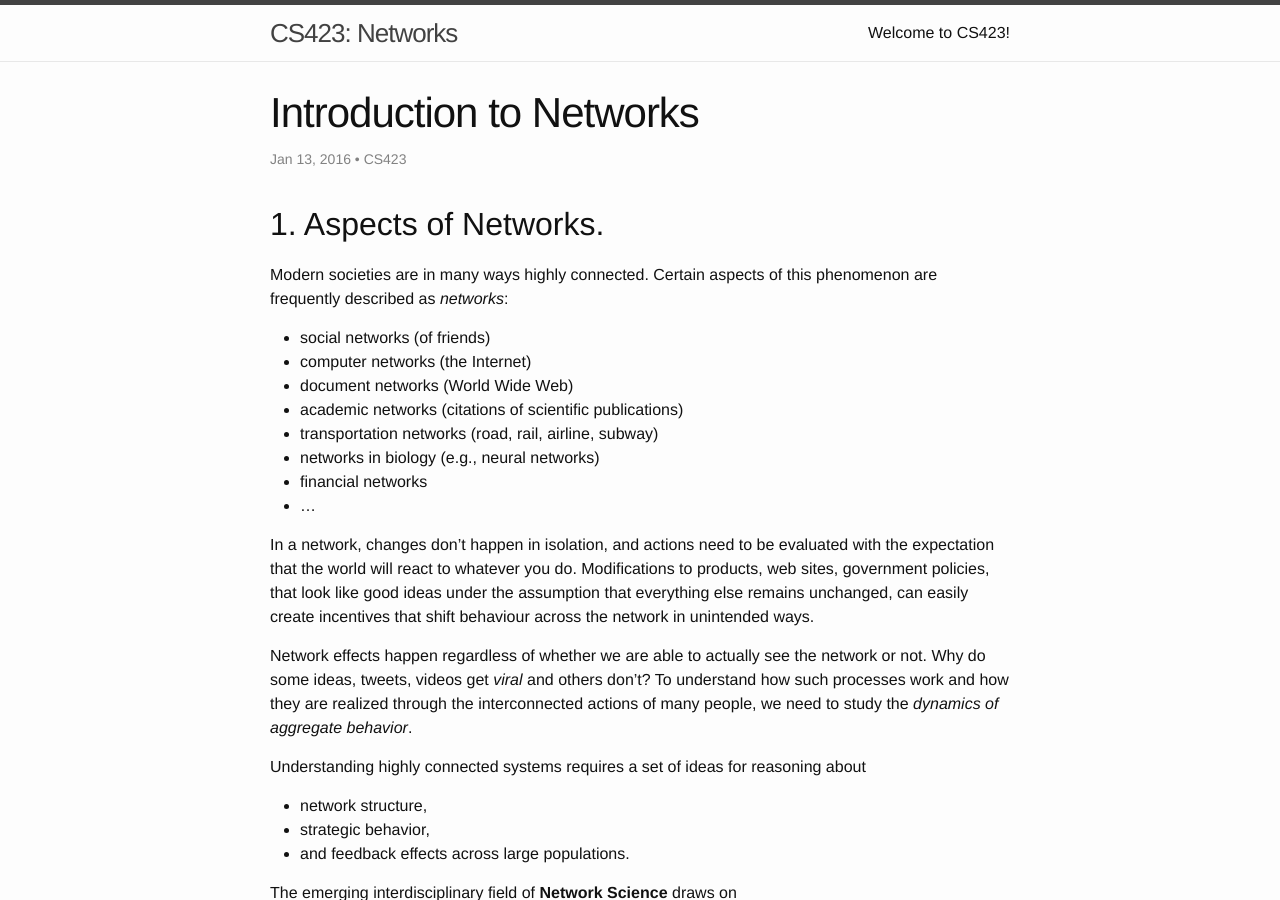
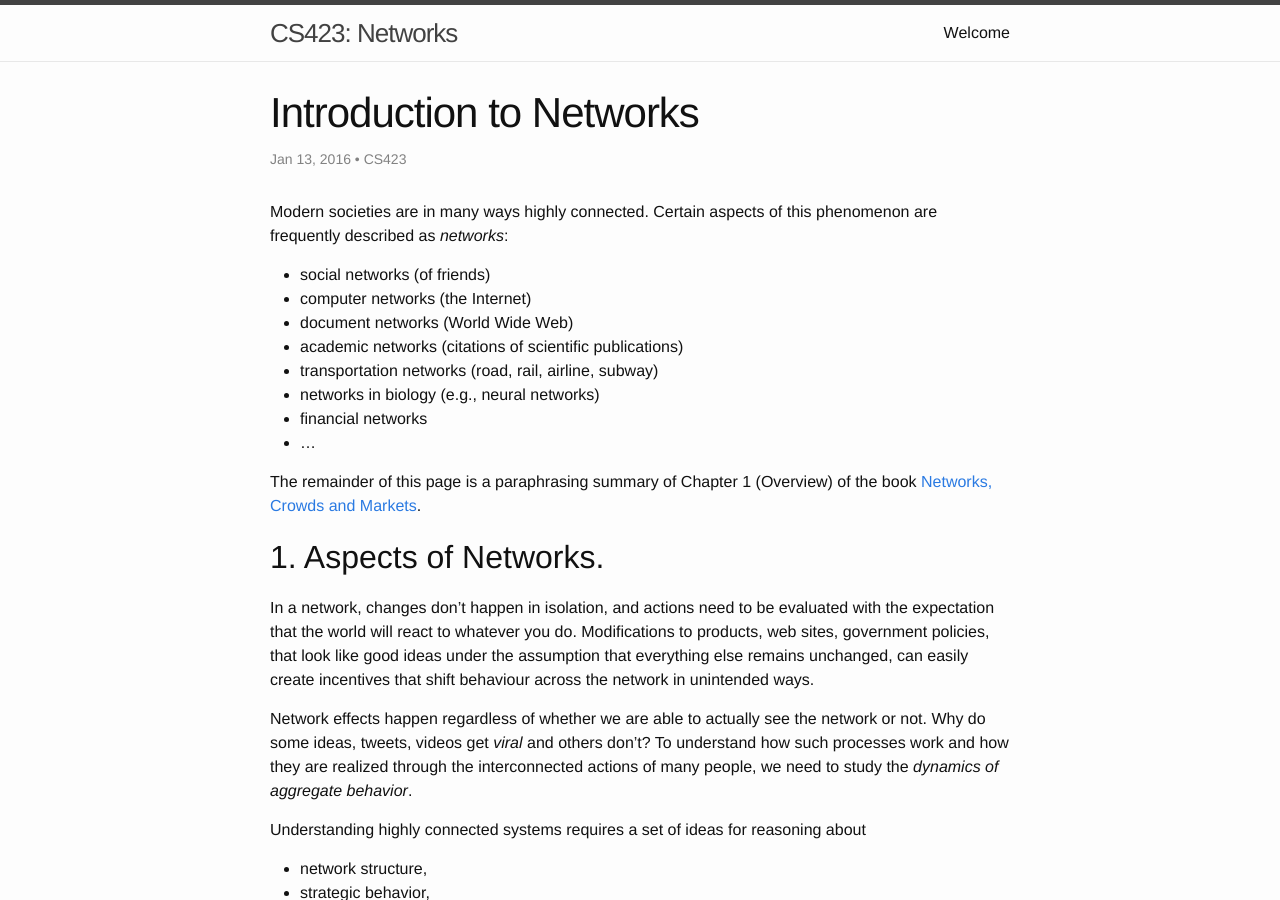
Before and after one commit to starktech23/cs4423.github.io, a Jekyll site: the page built from _posts/2016-01-13-note01.md, in a window 1280 px wide and 900 px high. Built offline with Jekyll 4.4.1, drawn with Linux system fonts in a browser that asks for light colours; a script that is not in the unit is left out; comment, search, counter and statistics services are not loaded.

Commit message:
clean up and typos

```diff
--- a/_posts/2016-01-13-note01.md
+++ b/_posts/2016-01-13-note01.md
@@ -17,6 +13,11 @@ phenomenon are frequently described as _networks_:
 * networks in biology (e.g., neural networks)
 * financial networks
 * ...
+
+The remainder of this page is a paraphrasing summary of Chapter 1
+(Overview) of the book [Networks, Crowds and Markets].
+
+## 1. Aspects of Networks.
 
 In a network, changes don't happen in isolation, and actions need to
 be evaluated with the expectation that the world will react to whatever
@@ -154,3 +155,5 @@ resulting rich feedback effects.
 [hplabs]: http://www-personal.umich.edu/~ladamic/img/hplabsemailhierarchy.jpg  "HPLABS"
 
 [europ]: http://upload.wikimedia.org/wikipedia/commons/e/e1/Late_Medieval_Trade_Routes.jpg "medieval trade routes"
+
+[Networks, Crowds and Markets]: https://www.cs.cornell.edu/home/kleinber/networks-book/
--- a/about.md
+++ b/about.md
@@ -1,6 +1,6 @@
 ---
 layout: page
-title: Welcome to CS423!
+title: Welcome
 permalink: /about/
 ---
 
@@ -29,3 +30,5 @@ This website serves as the repository for (some) lecture notes
 from the course.  Feel free to add your thoughts
 and further material through comments
 or through pull requests on [github](https://github.com/cs423/cs423.github.io).
+
+[Networks, Crowds and Markets]: https://www.cs.cornell.edu/home/kleinber/networks-book/
```
Also changed, not shown: other parts of _posts/2016-01-13-note01.md (+0 -4 lines), other parts of about.md (+3 -2 lines), _posts/2016-01-14-note02.md (+1 -4 lines).
